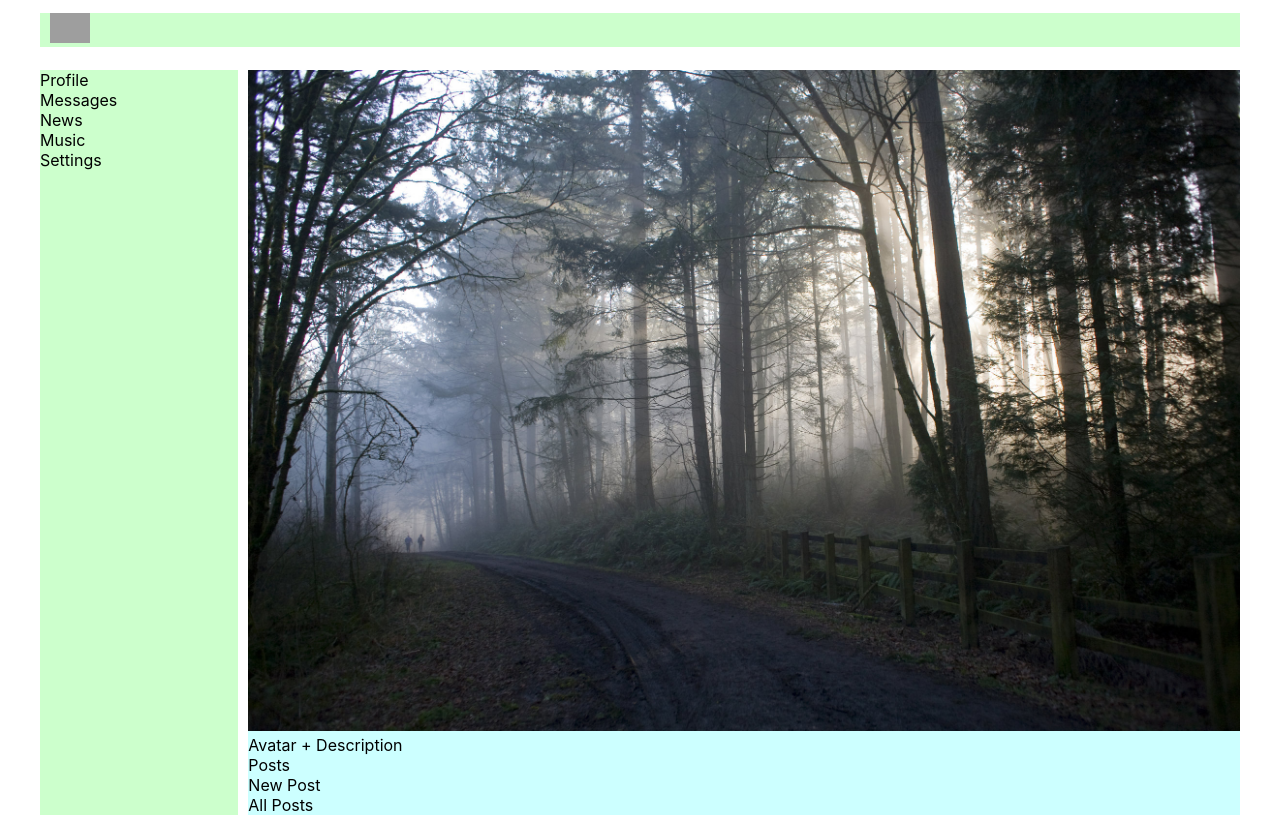
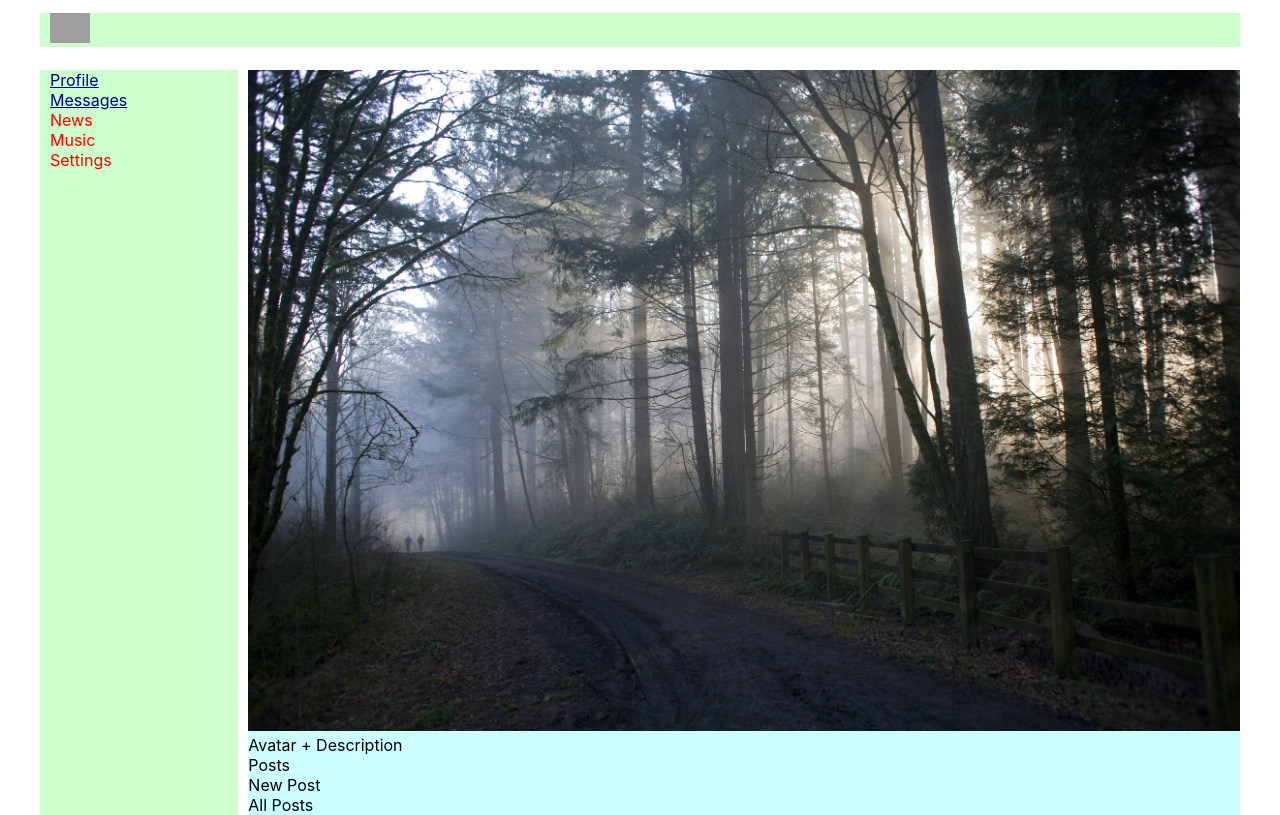
Before and after one commit to mordvintsevmv/React_SocialNetwork, a React (Create React App) app: page / in a window 1280 px wide. Built offline with nearby package versions, Linux system fonts and the light colour scheme; grey boxes are pictures that could not be loaded.

Commit message:
CSS Modules

```diff
--- a/src/App.css
+++ b/src/App.css
@@ -11,29 +11,3 @@
     grid-template-columns: 2fr 10fr;
     grid-gap: 10px;
 }
-
-.header{
-    grid-area: header;
-    background-color: #CCFFCC;
-    margin: auto 0;
-}
-
-.header img{
-    width: 40px;
-    padding-left: 10px;
-}
-
-.nav{
-    grid-area: nav;
-    background-color: #CCFFCC;
-
-}
-
-.content{
-    grid-area: content;
-    background-color: #CCFFFF;
-}
-
-.content img{
-    width: 100%;
-}
--- a/src/App.js
+++ b/src/App.js
@@ -1,4 +1,5 @@
 import './App.css';
+
 import Header from './components/Header';
 import Nav from './components/Nav';
 import Profile from './components/Profile';
--- a/src/components/Header.jsx
+++ b/src/components/Header.jsx
@@ -1,7 +1,8 @@
+import HeaderCSS from './Header.module.css';
 
 const Header = () => {
     return (
-        <header className='header'>
+        <header className={HeaderCSS.header}>
             <img src='logoMonkey.ico' alt='monkey'/>
         </header>
 
--- /dev/null
+++ b/src/components/Header.module.css
@@ -0,0 +1,10 @@
+.header{
+    grid-area: header;
+    background-color: #CCFFCC;
+    margin: auto 0;
+}
+
+.header img{
+    width: 40px;
+    padding-left: 10px;
+}
--- a/src/components/Nav.jsx
+++ b/src/components/Nav.jsx
@@ -1,25 +1,26 @@
+import NavCSS from './Nav.module.css';
 
 const Nav = () => {
     return (
-        <nav className='nav'>
+        <nav className={NavCSS.nav}>
 
-            <div>
+            <div className={NavCSS.item + " " + NavCSS.active}>
                 Profile
             </div>
 
-            <div>
+            <div className={`${NavCSS.item} ${NavCSS.active}`}>
                 Messages
             </div>
 
-            <div>
+            <div className={NavCSS.item}>
                 News
             </div>
 
-            <div>
+            <div className={NavCSS.item}>
                 Music
             </div>
 
-            <div>
+            <div className={NavCSS.item}>
                 Settings
             </div>
 
--- /dev/null
+++ b/src/components/Nav.module.css
@@ -0,0 +1,14 @@
+.nav{
+    grid-area: nav;
+    background-color: #CCFFCC;
+}
+
+.item {
+    color: red;
+    padding-left: 10px;
+}
+
+.active {
+    color: darkblue;
+    text-decoration-line: underline;
+}
--- a/src/components/Profile.jsx
+++ b/src/components/Profile.jsx
@@ -1,7 +1,8 @@
+import ProfileCSS from './Profile.module.css';
 
 const Profile = () => {
     return(
-        <div className='content'>
+        <div className={ProfileCSS.content}>
             <div>
                 <img src='forest.jpg'/>
             </div>
--- /dev/null
+++ b/src/components/Profile.module.css
@@ -0,0 +1,8 @@
+.content{
+    grid-area: content;
+    background-color: #CCFFFF;
+}
+
+.content img{
+    width: 100%;
+}
```
